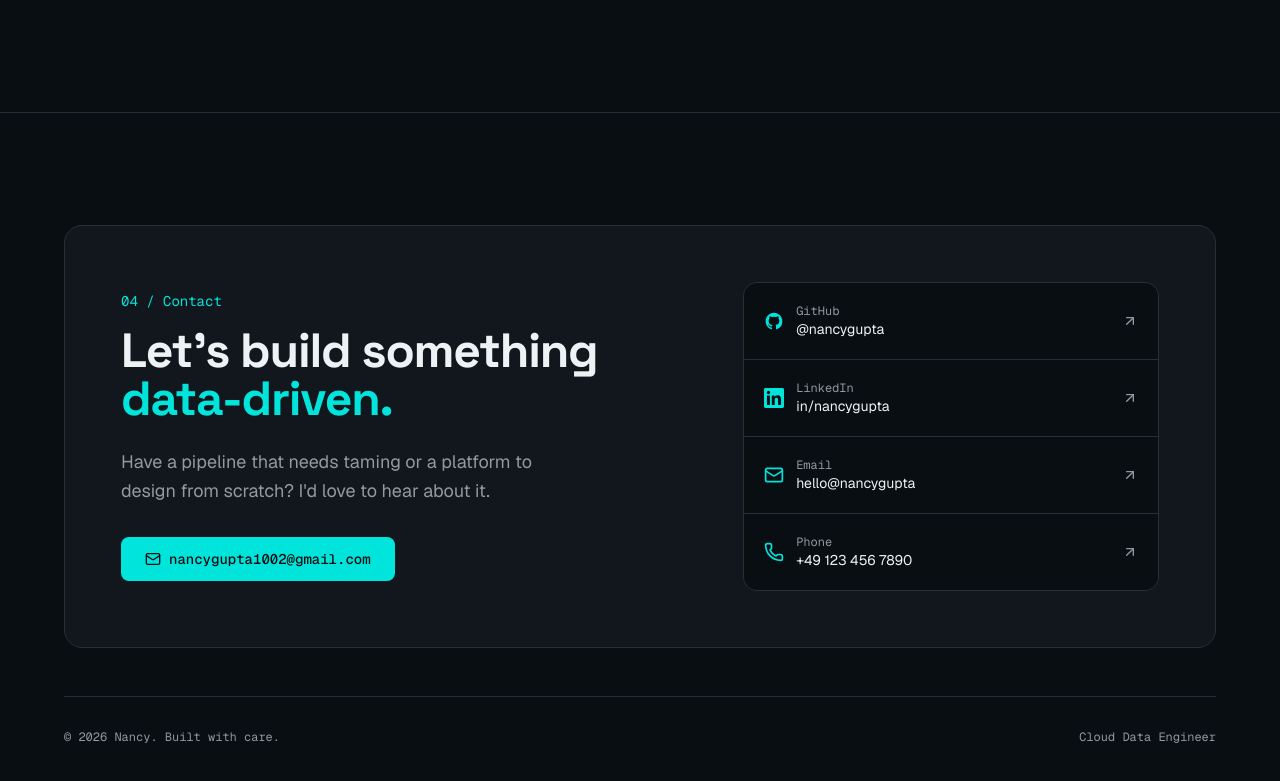
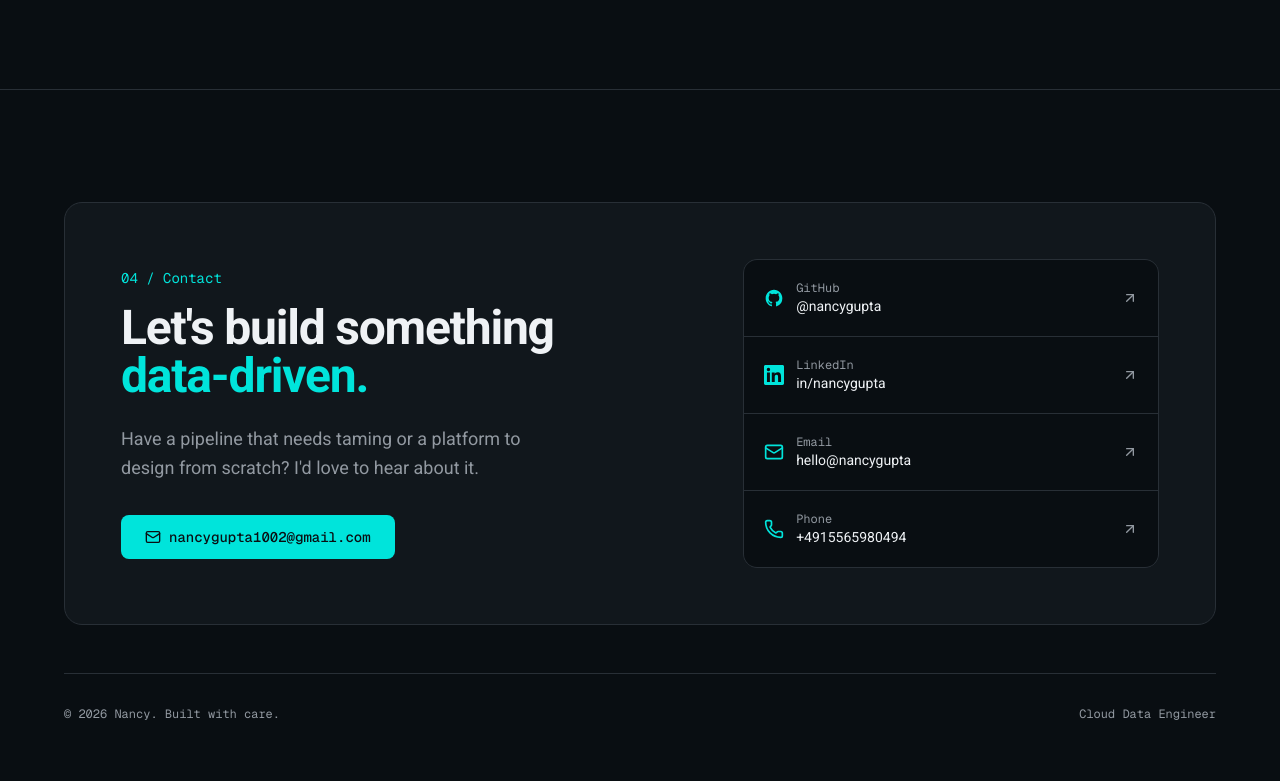
Before and after one commit to nancydhusar/portfolio-website, a Next.js app: page / in a window 1280 px wide. Shown: the part 4011-4792 px from the top of the page. Built offline with nearby package versions, Linux system fonts and the light colour scheme.

Commit message:
Changing fonts

```diff
--- a/app/globals.css
+++ b/app/globals.css
@@ -5,8 +5,8 @@
 @custom-variant dark (&:is(.dark *));
 
 @theme inline {
-  --font-heading: var(--font-space-grotesk), var(--font-sans);
-  --font-sans: var(--font-geist-sans), 'Geist Fallback';
+  --font-heading: var(--font-roboto), sans-serif;
+  --font-sans: var(--font-roboto), sans-serif;
   --font-mono: var(--font-geist-mono), 'Geist Mono Fallback';
   --color-sidebar-ring: var(--sidebar-ring);
   --color-sidebar-border: var(--sidebar-border);
--- a/app/layout.tsx
+++ b/app/layout.tsx
@@ -1,15 +1,15 @@
 import { Analytics } from '@vercel/analytics/next'
 import type { Metadata, Viewport } from 'next'
-import { Geist, Geist_Mono, Space_Grotesk } from 'next/font/google'
+import { Roboto, Geist_Mono } from 'next/font/google'
 import './globals.css'
 
-const geistSans = Geist({ variable: '--font-geist-sans', subsets: ['latin'] })
+const roboto = Roboto({
+  variable: '--font-roboto',
+  subsets: ['latin'],
+  weight: ['300', '400', '500', '700'],
+})
 const geistMono = Geist_Mono({
   variable: '--font-geist-mono',
-  subsets: ['latin'],
-})
-const spaceGrotesk = Space_Grotesk({
-  variable: '--font-space-grotesk',
   subsets: ['latin'],
 })
 
@@ -50,7 +50,7 @@ export default function RootLayout({
   return (
     <html
       lang="en"
-      className={`dark ${geistSans.variable} ${geistMono.variable} ${spaceGrotesk.variable} bg-background`}
+      className={`dark ${roboto.variable} ${geistMono.variable} bg-background`}
     >
       <body className="font-sans antialiased">
         {children}
--- a/components/contact-section.tsx
+++ b/components/contact-section.tsx
@@ -34,7 +34,7 @@ export function ContactSection() {
                 { icon: Github, label: "GitHub", value: "@nancygupta", href: "https://github.com/nancydhusar/" },
                 { icon: Linkedin, label: "LinkedIn", value: "in/nancygupta", href: "https://www.linkedin.com/in/nancy-gupta-834897176/" },
                 { icon: Mail, label: "Email", value: "hello@nancygupta", href: "mailto:nancygupta1002@gmail.com" },
-                { icon: Phone, label: "Phone", value: "+49 123 456 7890", href: "tel:+491234567890"},
+                { icon: Phone, label: "Phone", value: "+4915565980494", href: "tel:+4915565980494"},
               ].map((item) => (
                 <li key={item.label}>
                   <a
```
